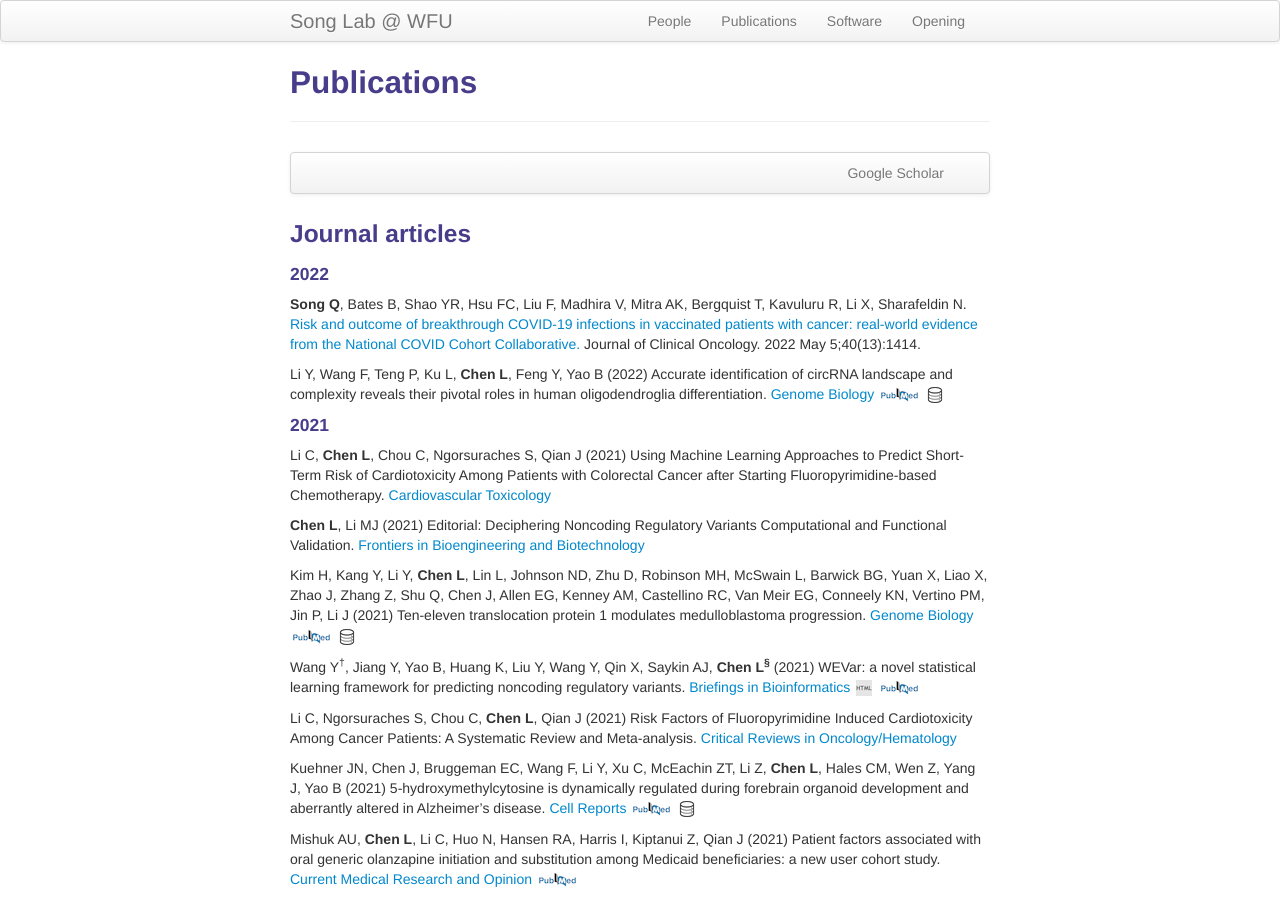
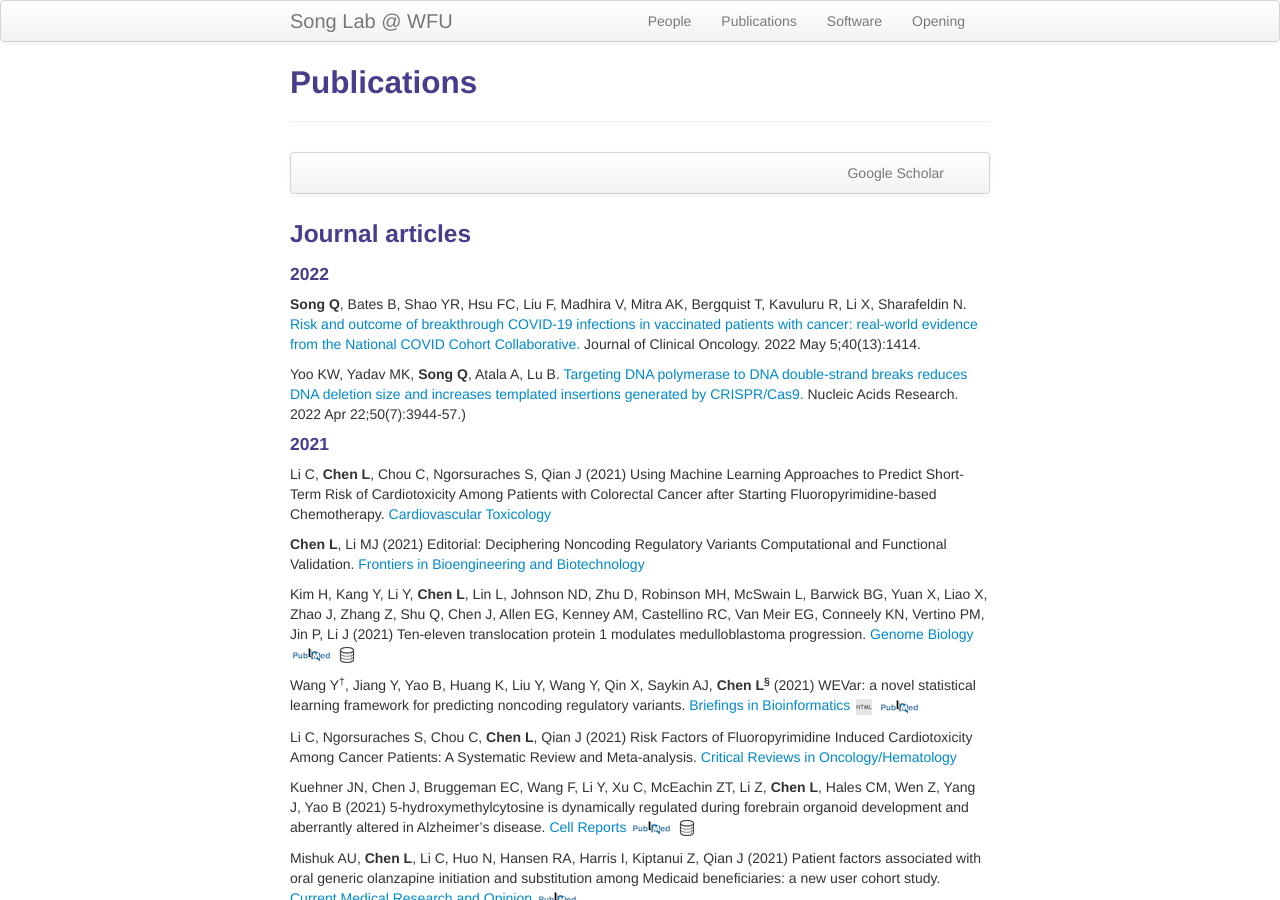
Before and after one commit to songqianqianlab/songqianqianlab.github.io2, a Jekyll site: the page built from pages/pubs.md, in a window 1280 px wide and 900 px high. Built offline with Jekyll 4.4.1, drawn with Linux system fonts in a browser that asks for light colours.

Commit message:
Update pubs.md

```diff
--- a/pages/pubs.md
+++ b/pages/pubs.md
@@ -19,14 +19,7 @@ description: Song Qianqian's publications
 #### 2022
 **Song Q**, Bates B, Shao YR, Hsu FC, Liu F, Madhira V, Mitra AK, Bergquist T, Kavuluru R, Li X, Sharafeldin N. [Risk and outcome of breakthrough COVID-19 infections in vaccinated patients with cancer: real-world evidence from the National COVID Cohort Collaborative.](https://www.ncbi.nlm.nih.gov/pmc/articles/PMC9061155/) Journal of Clinical Oncology. 2022 May 5;40(13):1414.
 
-
-
-
-
-Li Y, Wang F, Teng P, Ku L, **Chen L**, Feng Y, Yao B (2022) Accurate identification of circRNA landscape and complexity reveals their pivotal roles in human oligodendroglia differentiation. [Genome Biology](https://genomebiology.biomedcentral.com/articles/10.1186/s13059-022-02621-1)
- [![PubMed](icons16/pubmed-icon.png)](https://pubmed.ncbi.nlm.nih.gov/35130952/)
- [![Data](icons16/data-icon.png)](https://www.ncbi.nlm.nih.gov/geo/query/acc.cgi?acc=GSE181729)
-<!-- * 48 * -->
+Yoo KW, Yadav MK, **Song Q**, Atala A, Lu B. [Targeting DNA polymerase to DNA double-strand breaks reduces DNA deletion size and increases templated insertions generated by CRISPR/Cas9.](https://academic.oup.com/nar/article/50/7/3944/6552087?login=true) Nucleic Acids Research. 2022 Apr 22;50(7):3944-57.)
 
 #### 2021
 
```
